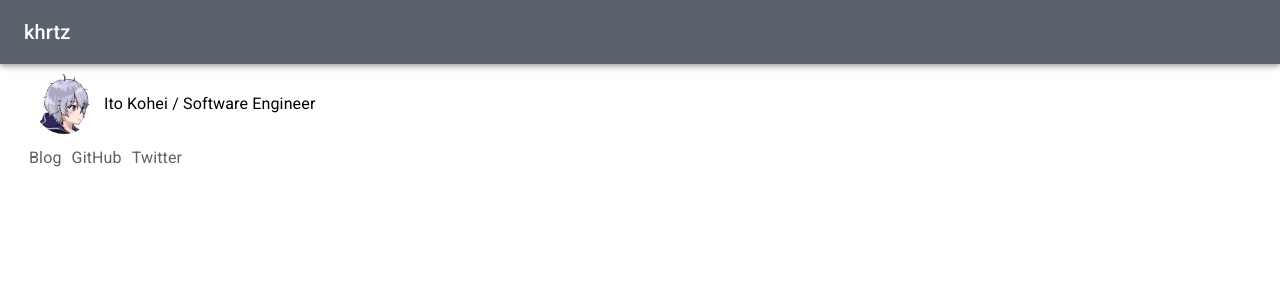
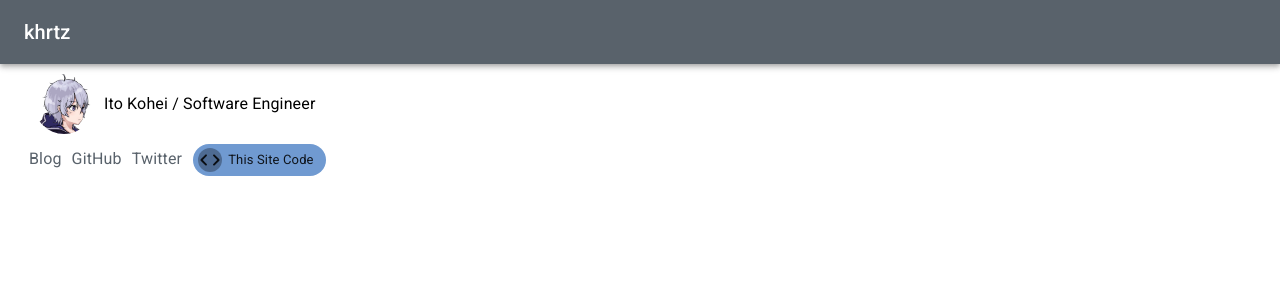
Before and after one commit to khrtz/my-portal, a React app: page / in a window 1280 px wide. Shown: the top 300 px of the page. Built offline with nearby package versions, Linux system fonts and the light colour scheme.

Commit message:
feat: Add repository link

```diff
--- a/package.json
+++ b/package.json
@@ -12,6 +12,7 @@
   },
   "dependencies": {
     "@material-ui/core": "^4.0.0-rc.0",
+    "@material-ui/icons": "^4.0.1",
     "@material-ui/styles": "^4.0.1",
     "react": "^16.8.6",
     "react-dom": "^16.8.6"
--- a/src/components/links/links.tsx
+++ b/src/components/links/links.tsx
@@ -3,6 +3,8 @@ import { makeStyles } from '@material-ui/core/styles';
 import Typography from '@material-ui/core/Typography';
 import Profile from '../profile/profile';
 import Link from '@material-ui/core/Link';
+import { Chip, Avatar, Box } from '@material-ui/core';
+import { CodeRounded } from '@material-ui/icons';
 
 interface Props {
 }
@@ -10,6 +12,9 @@ interface Props {
 const useStyles = makeStyles({
   link: {
     margin: 5
+  },
+  repoLink: {
+    marginLeft: '6px'
   }
 });
 
@@ -20,11 +25,29 @@ export const Links: React.SFC<Props> = ({
   return (
     <div>
       <Profile />
-      <Typography color='secondary' variant={'subtitle1'}>
-        <Link href="https://blog.khrtz.xyz" className={classes.link}>Blog</Link>
-        <Link href="https://github.com/khrtz" className={classes.link}>GitHub</Link>
-        <Link href="https://twitter.com/khrtz" className={classes.link}>Twitter</Link>
-      </Typography>
+      <Box display="flex" alignItems="center">
+        <Typography color='secondary' variant={'subtitle1'}>
+          <Link href="https://blog.khrtz.xyz" className={classes.link}>Blog</Link>
+          <Link href="https://github.com/khrtz" className={classes.link}>GitHub</Link>
+          <Link href="https://twitter.com/khrtz" className={classes.link}>Twitter</Link>
+          <Link
+            className={classes.repoLink}
+            href="https://github.com/khrtz/my-portal"
+          >
+            <Chip
+              color="secondary"
+              avatar={
+                <Avatar>
+                  <CodeRounded />
+                </Avatar>
+              }
+            label="This Site Code"
+            variant="default"
+            clickable
+          />
+        </Link>
+        </Typography>
+      </Box>
     </div>
   );
 };
```
Also changed, not shown: 1 other file (tests, documents, lock files or other folders).
